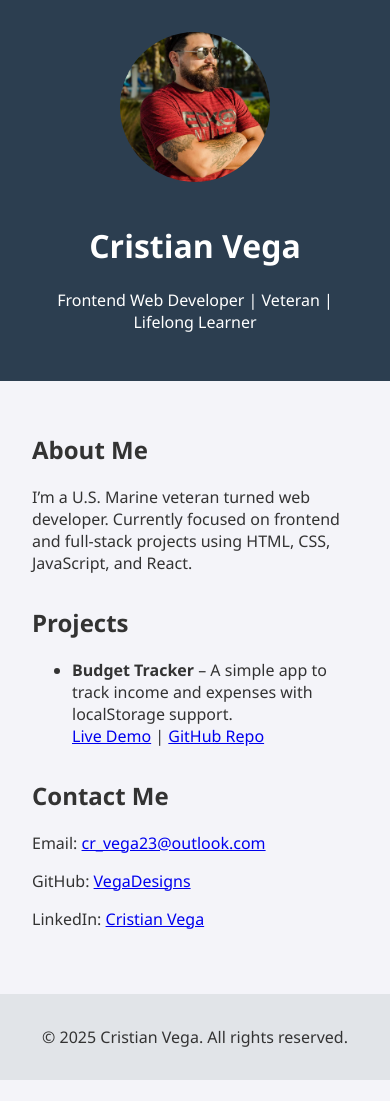
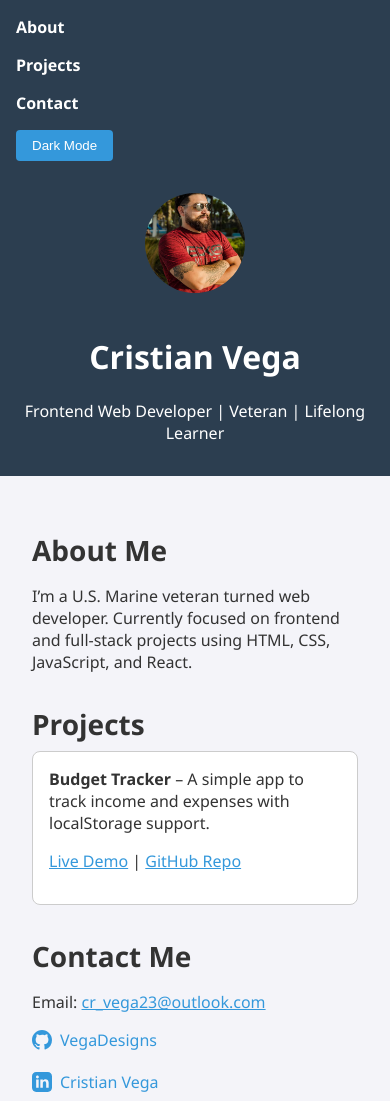
Before and after one commit to VegaDesigns/portfolio, a plain HTML site: page index.html in a window 390 px wide. Shown: the top 1101 px of the page. Before the commit the page ends 1080 px from the top, so only its background shows below. Drawn offline with Linux system fonts and the light colour scheme.

Commit message:
Refine accessibility and typography

```diff
--- a/index.html
+++ b/index.html
@@ -7,36 +7,59 @@
   <link rel="stylesheet" href="style.css" />
 </head>
 <body>
+  <nav aria-label="Main navigation">
+    <ul class="nav-links">
+      <li><a href="#about">About</a></li>
+      <li><a href="#projects">Projects</a></li>
+      <li><a href="#contact">Contact</a></li>
+      <li><button id="theme-toggle" aria-label="Toggle dark mode">Dark Mode</button></li>
+    </ul>
+  </nav>
   <header>
-    <img src="profile.jpg" alt="Cristian Vega" style="width:150px; border-radius:50%;">
+    <img src="profile.jpg" alt="Cristian Vega" class="profile-photo">
     <h1>Cristian Vega</h1>
     <p>Frontend Web Developer | Veteran | Lifelong Learner</p>
   </header>
   <main>
-    <section>
-      <h2>About Me</h2>
+    <section id="about">
+      <h2 class="section-title">About Me</h2>
       <p>I’m a U.S. Marine veteran turned web developer. Currently focused on frontend and full-stack projects using HTML, CSS, JavaScript, and React.</p>
     </section>
-    <section>
-      <h2>Projects</h2>
-      <ul>
-        <li>
-          <strong>Budget Tracker</strong> – A simple app to track income and expenses with localStorage support.<br />
-          <a href="https://vegadesigns.github.io/budget-tracker/" target="_blank" rel="noopener noreferrer">Live Demo</a> |
-          <a href="https://github.com/VegaDesigns/budget-tracker" target="_blank" rel="noopener noreferrer">GitHub Repo</a>
-        </li>
-
-      </ul>
+    <section id="projects">
+      <h2 class="section-title">Projects</h2>
+      <div class="projects">
+        <div class="project-card">
+          <strong>Budget Tracker</strong> – A simple app to track income and expenses with localStorage support.
+          <p><a href="https://vegadesigns.github.io/budget-tracker/" target="_blank" rel="noopener noreferrer">Live Demo</a> |
+          <a href="https://github.com/VegaDesigns/budget-tracker" target="_blank" rel="noopener noreferrer">GitHub Repo</a></p>
+        </div>
+      </div>
     </section>
-    <section>
-      <h2>Contact Me</h2>
+    <section id="contact">
+      <h2 class="section-title">Contact Me</h2>
       <p>Email: <a href="mailto:cr_vega23@outlook.com">cr_vega23@outlook.com</a></p>
-      <p>GitHub: <a href="https://github.com/VegaDesigns">VegaDesigns</a></p>
-      <p>LinkedIn: <a href="https://www.linkedin.com/in/cristian-vega-83a81914b/">Cristian Vega</a></p>
+      <p><a href="https://github.com/VegaDesigns" class="icon-link" aria-label="GitHub">
+        <svg width="20" height="20" viewBox="0 0 16 16" fill="currentColor" aria-hidden="true" focusable="false">
+          <path d="M8 0C3.58 0 0 3.58 0 8c0 3.54 2.29 6.53 5.47 7.59.4.07.55-.17.55-.38 0-.19-.01-.82-.01-1.49-2.01.37-2.53-.49-2.69-.94-.09-.23-.48-.94-.82-1.13-.28-.15-.68-.52-.01-.53.63-.01 1.08.58 1.23.82.72 1.21 1.87.87 2.33.66.07-.52.28-.87.51-1.07-1.78-.2-3.64-.89-3.64-3.95 0-.87.31-1.59.82-2.15-.08-.2-.36-1.01.08-2.11 0 0 .67-.21 2.2.82a7.6 7.6 0 012.01-.27c.68 0 1.36.09 2.01.27 1.53-1.04 2.2-.82 2.2-.82.44 1.1.16 1.91.08 2.11.51.56.82 1.27.82 2.15 0 3.07-1.87 3.75-3.65 3.95.29.25.54.73.54 1.48 0 1.07-.01 1.93-.01 2.19 0 .21.15.46.55.38A8.013 8.013 0 0016 8c0-4.42-3.58-8-8-8z"/>
+        </svg>
+        <span>VegaDesigns</span></a></p>
+      <p><a href="https://www.linkedin.com/in/cristian-vega-83a81914b/" class="icon-link" aria-label="LinkedIn">
+        <svg width="20" height="20" viewBox="0 0 24 24" fill="currentColor" aria-hidden="true" focusable="false">
+          <path d="M19 0h-14c-2.761 0-5 2.239-5 5v14c0 2.761 2.239 5 5 5h14c2.761 0 5-2.239 5-5v-14c0-2.761-2.239-5-5-5zm-11 19h-3v-10h3v10zm-1.5-11.268c-.966 0-1.75-.784-1.75-1.75s.784-1.75 1.75-1.75 1.75.784 1.75 1.75-.784 1.75-1.75 1.75zm13.5 11.268h-3v-5.604c0-3.368-4-3.112-4 0v5.604h-3v-10h3v1.354c1.396-2.586 7-2.777 7 2.476v6.17z"/>
+        </svg>
+        <span>Cristian Vega</span></a></p>
     </section>
   </main>
   <footer>
     <p>© 2025 Cristian Vega. All rights reserved.</p>
   </footer>
+  <script>
+    const toggle = document.getElementById('theme-toggle');
+    toggle.addEventListener('click', () => {
+      const dark = document.body.classList.toggle('dark-mode');
+      toggle.textContent = dark ? 'Light Mode' : 'Dark Mode';
+      toggle.setAttribute('aria-label', dark ? 'Switch to light mode' : 'Switch to dark mode');
+    });
+  </script>
 </body>
 </html>
--- a/style.css
+++ b/style.css
@@ -1,13 +1,77 @@
+:root {
+  --bg-color: #f4f4f9;
+  --text-color: #333;
+  --header-bg: #2c3e50;
+  --accent-color: #3498db;
+}
+
 body {
   font-family: 'Segoe UI', Tahoma, Geneva, Verdana, sans-serif;
   margin: 0;
   padding: 0;
-  background-color: #f4f4f9;
-  color: #333;
+  background-color: var(--bg-color);
+  color: var(--text-color);
+}
+
+.section-title {
+  font-size: 1.75rem;
+  margin-bottom: 0.5rem;
+}
+
+a {
+  color: var(--accent-color);
+  outline: none;
+}
+
+a:focus,
+button:focus {
+  outline: 2px dashed var(--accent-color);
+  outline-offset: 2px;
+}
+
+body.dark-mode {
+  --bg-color: #1e1e1e;
+  --text-color: #f4f4f9;
+  --header-bg: #10151b;
+  --accent-color: #4da3ff;
+}
+
+nav {
+  background-color: var(--header-bg);
+  padding: 1rem;
+}
+
+.nav-links {
+  list-style: none;
+  display: flex;
+  justify-content: center;
+  gap: 1rem;
+  margin: 0;
+  padding: 0;
+}
+
+.nav-links a {
+  color: #fff;
+  text-decoration: none;
+  font-weight: bold;
+}
+
+.nav-links a:focus,
+.nav-links a:hover {
+  text-decoration: underline;
+}
+
+.nav-links button {
+  background-color: var(--accent-color);
+  border: none;
+  padding: 0.5rem 1rem;
+  color: #fff;
+  cursor: pointer;
+  border-radius: 4px;
 }
 
 header {
-  background-color: #2c3e50;
+  background-color: var(--header-bg);
   color: #fff;
   padding: 2rem;
   text-align: center;
@@ -15,6 +79,9 @@ header {
 
 header img {
   margin-bottom: 1rem;
+  width: 150px;
+  max-width: 50%;
+  border-radius: 50%;
 }
 
 main {
@@ -23,8 +90,39 @@ main {
   margin: auto;
 }
 
+.projects {
+  display: grid;
+  grid-template-columns: repeat(auto-fit, minmax(250px, 1fr));
+  gap: 1rem;
+}
+
+.project-card {
+  border: 1px solid #ccc;
+  padding: 1rem;
+  border-radius: 8px;
+  background-color: #fff;
+}
+
+body.dark-mode .project-card {
+  background-color: #2c2c2c;
+  border-color: #555;
+}
+
 section {
   margin-bottom: 2rem;
+}
+
+.icon-link {
+  display: inline-flex;
+  align-items: center;
+  gap: 0.5rem;
+  color: var(--accent-color);
+  text-decoration: none;
+}
+
+.icon-link:hover,
+.icon-link:focus {
+  text-decoration: underline;
 }
 
 footer {
@@ -32,3 +130,15 @@ footer {
   padding: 1rem;
   background-color: #e1e4e8;
 }
+
+@media (max-width: 600px) {
+  header {
+    padding: 1rem;
+  }
+  nav .nav-links {
+    flex-direction: column;
+  }
+  header img {
+    width: 100px;
+  }
+}
```
Also changed, not shown: 1 other file.
